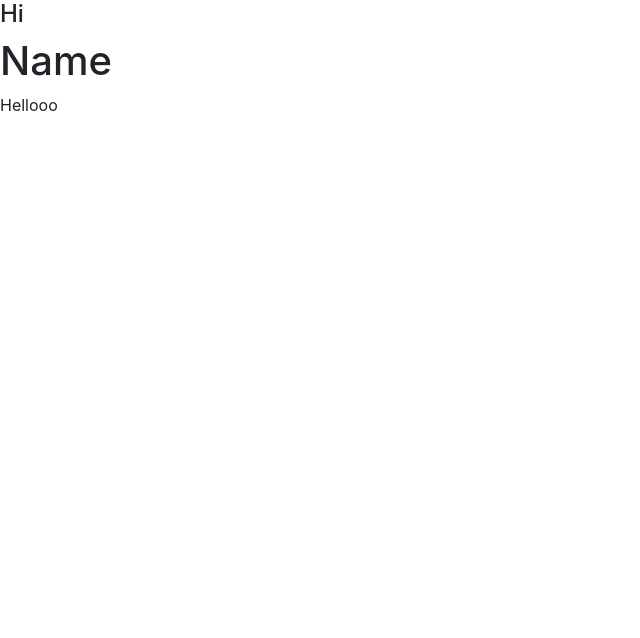
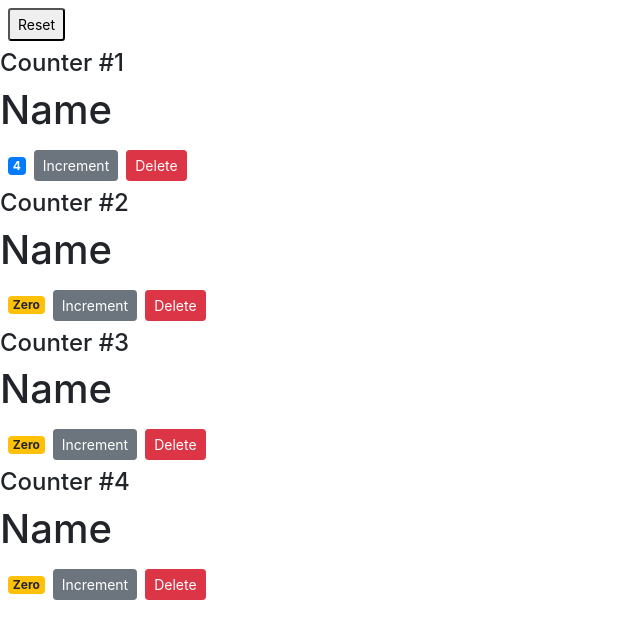
Before and after one commit to GayalBalasooriya/Vidley, a React (Create React App) app: page / in a window 1280 px wide. Shown: the top 638 px of the page, without its empty margins (0-640 px from the left). Built offline with nearby package versions, Linux system fonts and the light colour scheme.

Commit message:
Local state removed

```diff
--- a/src/components/counter.jsx
+++ b/src/components/counter.jsx
@@ -1,10 +1,51 @@
 import React from "react";
 
 class Counter extends React.Component {
+  state = {
+    value: this.props.counter.value,
+  };
+
+  // handleIncrement = () => {
+  //   this.setState({ value: this.state.value + 1 });
+  // };
+
+  // handleDelete = () => {
+  //   console.log("Called");
+  // };
+
   render() {
-    console.log(this.props);
+    return (
+      <div>
+        {this.props.children}
+        <span className={this.getBadgeClasses()}>{this.formatCount()}</span>
+        <button
+          //onClick={this.handleIncrement}
+          onClick={() => this.props.onIncrement(this.props.counter)}
+          className="btn btn-secondary btn-sm"
+        >
+          Increment
+        </button>
+        <button
+          onClick={() => this.props.onDelete(this.props.counter.id)}
+          className="btn btn-danger btn-sm m-2"
+        >
+          Delete
+        </button>
+      </div>
+    );
+  }
 
-    return <div>{this.props.children} Hellooo</div>;
+  getBadgeClasses() {
+    let classes = "badge m-2 badge-";
+    //classes += this.state.value === 0 ? "warning" : "primary";
+    classes += this.props.counter.value === 0 ? "warning" : "primary";
+    return classes;
+  }
+
+  formatCount() {
+    //const { value } = this.state;
+    const { value } = this.props.counter;
+    return value === 0 ? "Zero" : value;
   }
 }
 
--- a/src/components/counters.jsx
+++ b/src/components/counters.jsx
@@ -3,18 +3,59 @@
 
 class Counters extends React.Component {
   state = {
-    key: 0,
-    count: 4,
+    counters: [
+      { id: 1, value: 4 },
+      { id: 2, value: 0 },
+      { id: 3, value: 0 },
+      { id: 4, value: 0 },
+    ],
+  };
+
+  handleDelete = (counterId) => {
+    //console.log("Event handler called", counterId);
+    const counters = this.state.counters.filter((i) => i.id !== counterId);
+    this.setState({ counters });
+  };
+
+  handleIncrement = (counter) => {
+    const counters = [...this.state.counters];
+    const index = counters.indexOf(counter);
+    counters[index] = { ...counter };
+    counters[index].value++;
+    this.setState({ counters });
+  };
+
+  handleReset = () => {
+    const counters = this.state.counters.map((i) => {
+      i.value = 0;
+      return i;
+    });
+    this.setState({ counters });
   };
 
   render() {
     return (
       <div>
-        {this.props.children}
-        <Counter key={this.state.key} value={this.state.count}>
-          <h4>Hi</h4>
-          <h1>Name</h1>
-        </Counter>
+        <button
+          className="btn-btn-primary btn-sm m-2"
+          onClick={this.handleReset}
+        >
+          Reset
+        </button>
+        {this.state.counters.map((counter) => (
+          <Counter
+            key={counter.id}
+            //value={counter.value}
+            onDelete={this.handleDelete}
+            onIncrement={this.handleIncrement}
+            //id={counter.id}
+            //selected={true}
+            counter={counter}
+          >
+            <h4>Counter #{counter.id}</h4>
+            <h1>Name</h1>
+          </Counter>
+        ))}
       </div>
     );
   }
```
